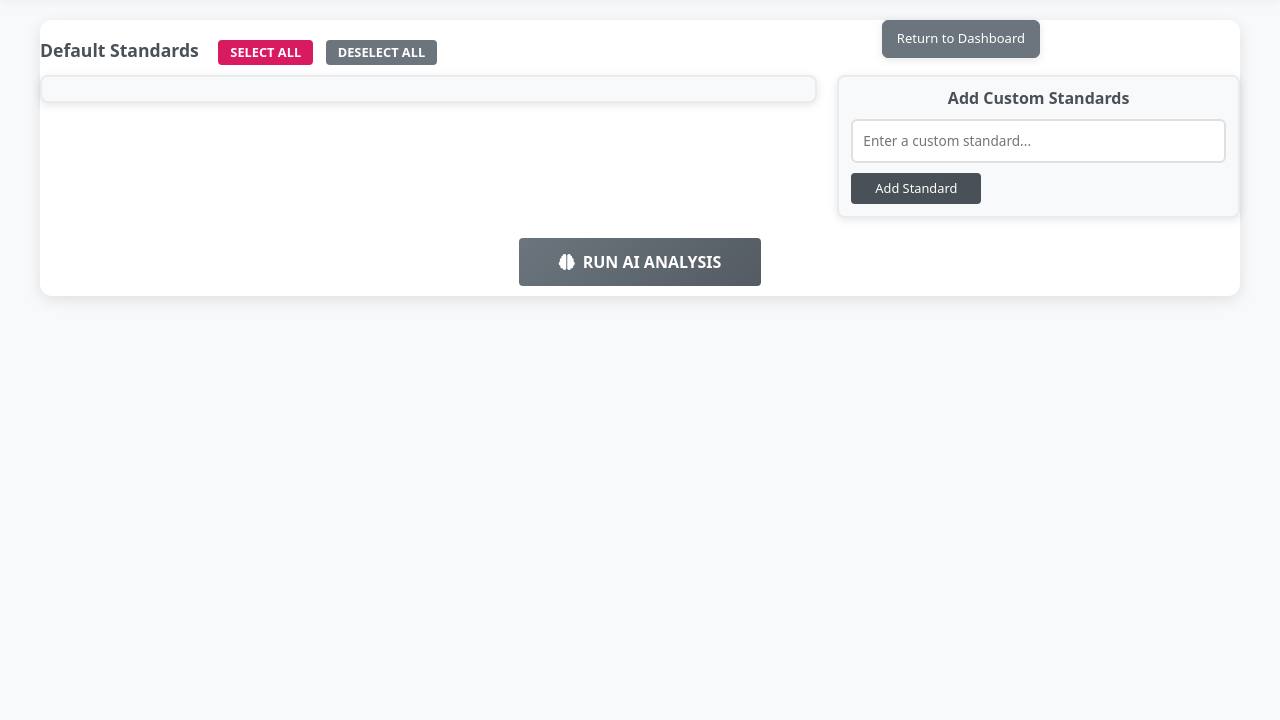
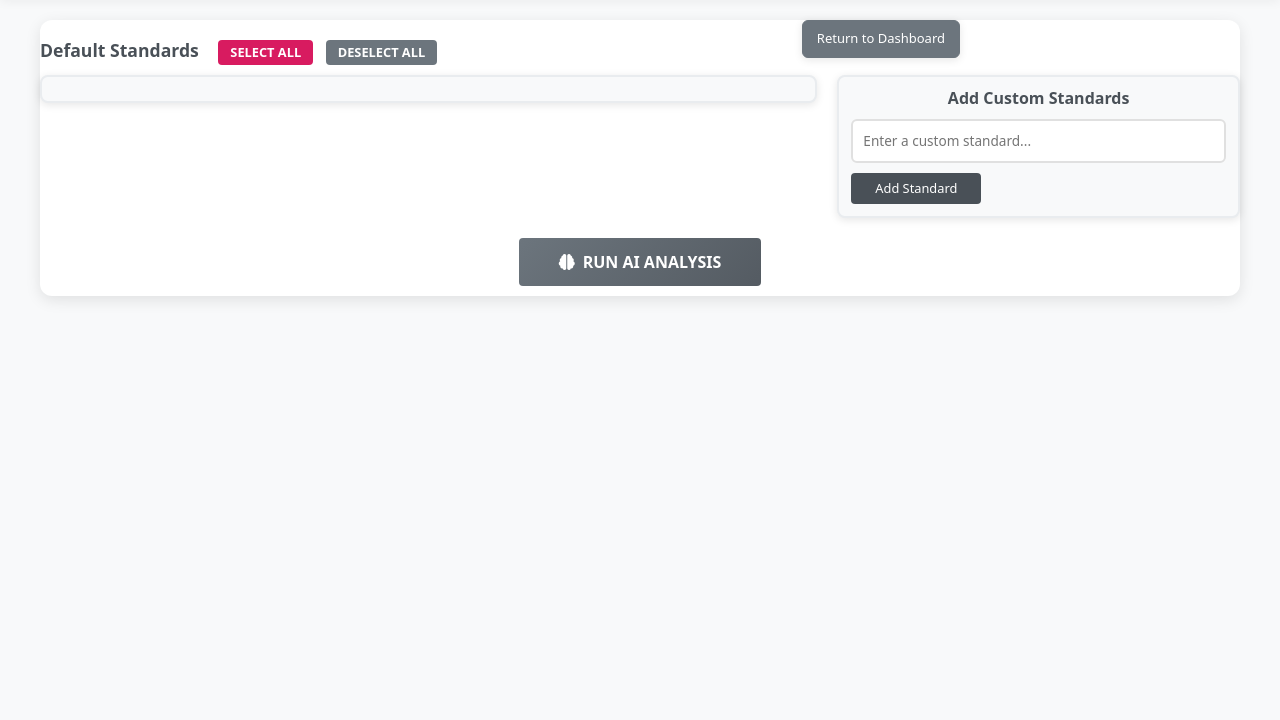
Before and after one commit to PeakMade/Contract-Analyzer, a Flask app: template app/templates/standards.html in a window 1280 px wide. Shown: the part 80-800 px from the top of the page. Run offline with Flask 3, Linux system fonts and the light colour scheme; the template is opened without the code that fills it, so the values that code supplies are empty; some libraries are stand-ins or nearby versions.

Commit message:
Adjust Return to Dashboard button positioning closer to user button

```diff
--- a/app/templates/apply_suggestions.html
+++ b/app/templates/apply_suggestions.html
@@ -6,7 +6,7 @@
 <div class="container mt-4" style="position: relative;">
     <!-- Return to Dashboard Button (positioned next to user button) -->
     <a href="{{ url_for('index') }}?tab=dashboard"
-      style="position: absolute; top: -24px; right: 200px; z-index: 999; background: #6c757d; color: white; text-decoration: none; padding: 8px 14px; border-radius: 6px; font-size: 13px; font-weight: 500; box-shadow: 0 2px 8px rgba(0,0,0,0.1); border: 1px solid #6c757d; display: flex; align-items: center; height: fit-content;">
+      style="position: absolute; top: -24px; right: 280px; z-index: 999; background: #6c757d; color: white; text-decoration: none; padding: 8px 14px; border-radius: 6px; font-size: 13px; font-weight: 500; box-shadow: 0 2px 8px rgba(0,0,0,0.1); border: 1px solid #6c757d; display: flex; align-items: center; height: fit-content;">
       Return to Dashboard
     </a>
 
--- a/app/templates/standards.html
+++ b/app/templates/standards.html
@@ -8,7 +8,7 @@
       {{ contract_name }}
     </h1>
     <a href="{{ url_for('index') }}?tab=dashboard"
-      style="position: absolute; top: 0; right: 200px; z-index: 999; background: #6c757d; color: white; text-decoration: none; padding: 8px 14px; border-radius: 6px; font-size: 13px; font-weight: 500; box-shadow: 0 2px 8px rgba(0,0,0,0.1); border: 1px solid #6c757d; display: flex; align-items: center; height: fit-content;">
+      style="position: absolute; top: 0; right: 280px; z-index: 999; background: #6c757d; color: white; text-decoration: none; padding: 8px 14px; border-radius: 6px; font-size: 13px; font-weight: 500; box-shadow: 0 2px 8px rgba(0,0,0,0.1); border: 1px solid #6c757d; display: flex; align-items: center; height: fit-content;">
       Return to Dashboard
     </a>
   </div>
```
